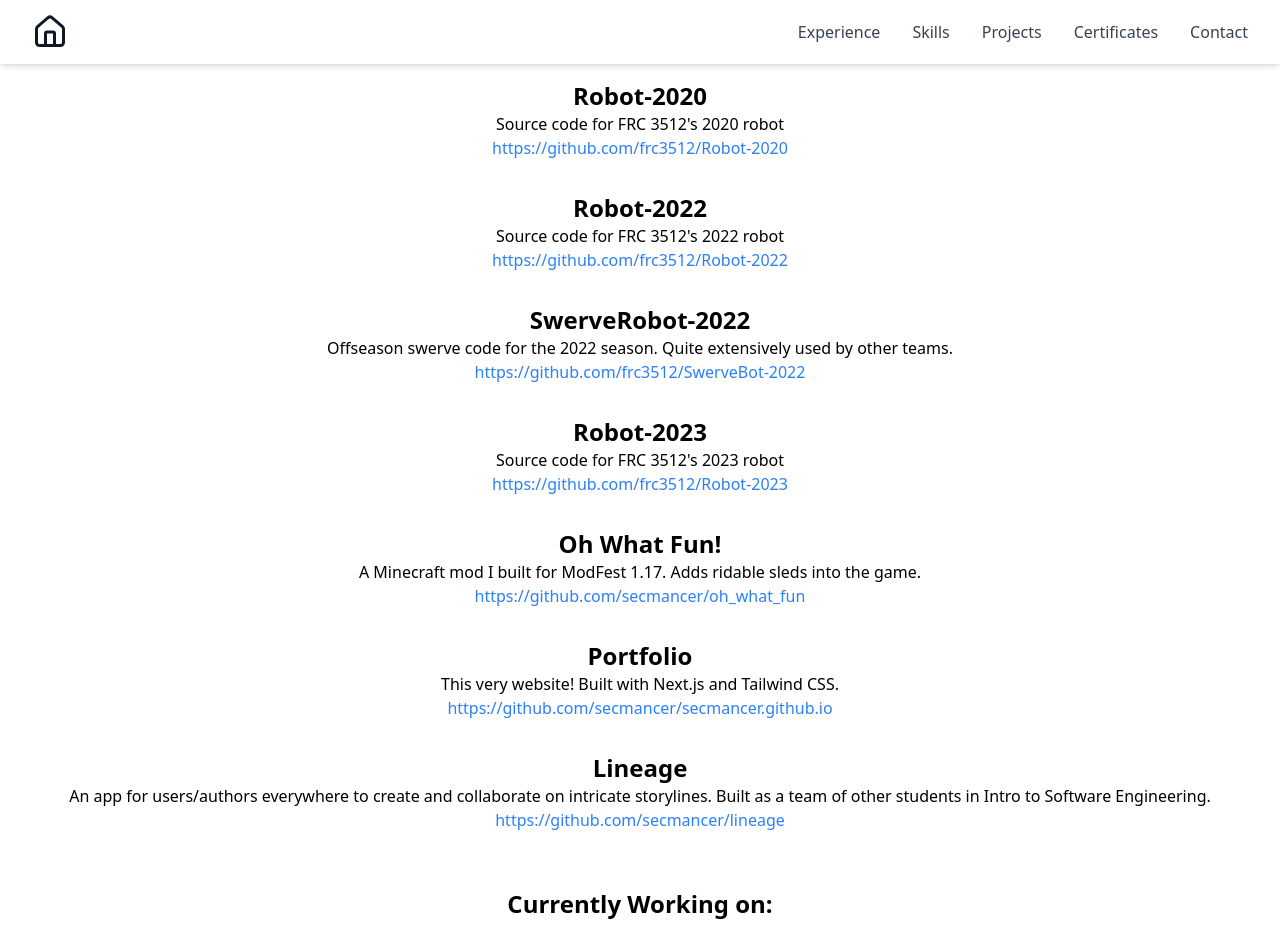
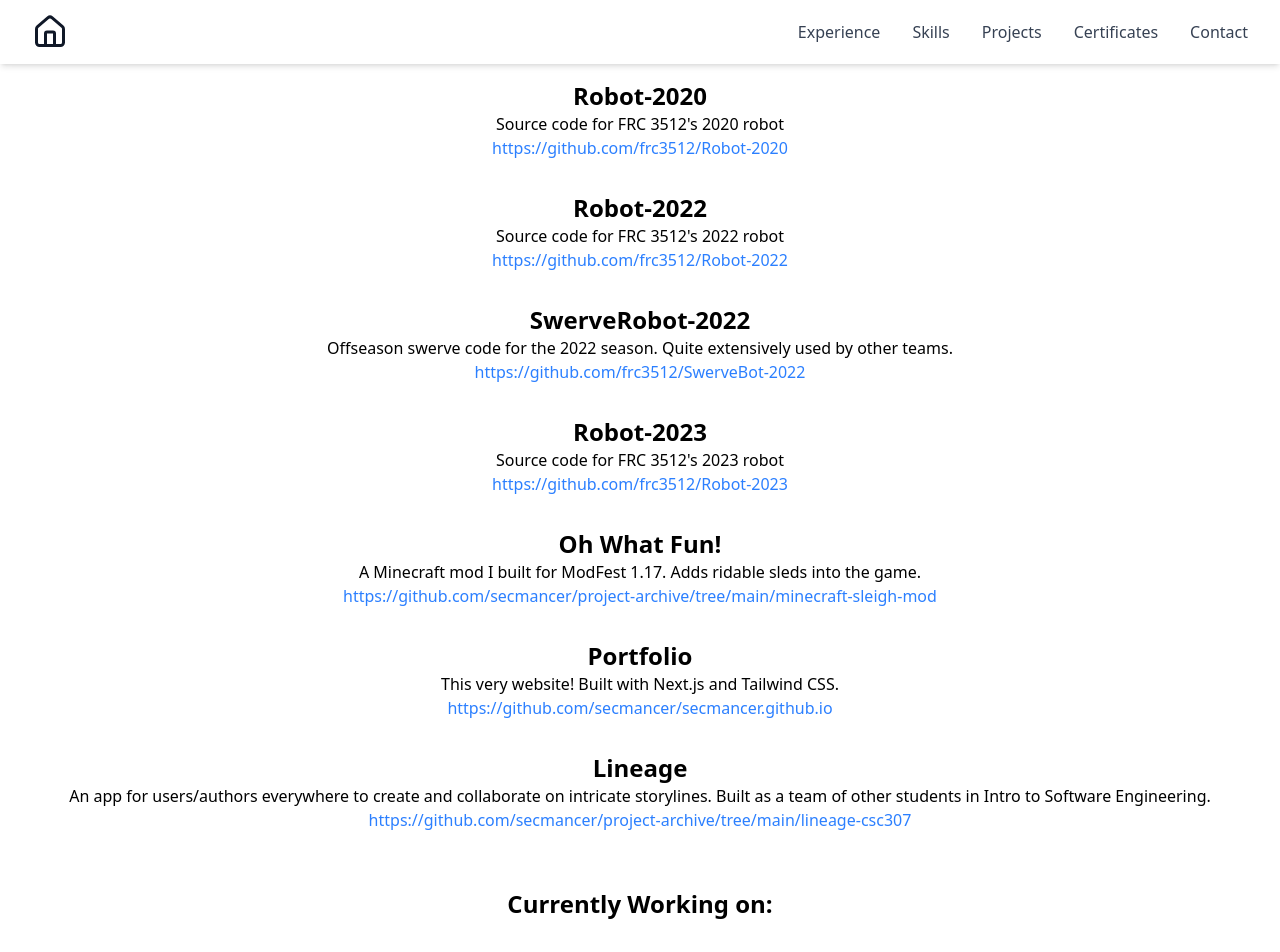
Before and after one commit to secmancer/secmancer.github.io, a Next.js app: page /projects in a window 1280 px wide. Shown: the top 952 px of the page. Built offline with nearby package versions, Linux system fonts and the light colour scheme.

Commit message:
Update project links in page.jsx

```diff
--- a/src/app/projects/page.jsx
+++ b/src/app/projects/page.jsx
@@ -28,7 +28,7 @@ export default function Page() {
       <Project
         title="Oh What Fun!"
         description="A Minecraft mod I built for ModFest 1.17. Adds ridable sleds into the game."
-        link="https://github.com/secmancer/oh_what_fun"
+        link="https://github.com/secmancer/project-archive/tree/main/minecraft-sleigh-mod"
       />
       <Project
         title="Portfolio"
@@ -38,7 +38,7 @@ export default function Page() {
       <Project
         title="Lineage"
         description="An app for users/authors everywhere to create and collaborate on intricate storylines. Built as a team of other students in Intro to Software Engineering."
-        link="https://github.com/secmancer/lineage"
+        link="https://github.com/secmancer/project-archive/tree/main/lineage-csc307"
       />
       <br />
       <h1 className="text-2xl">
```
